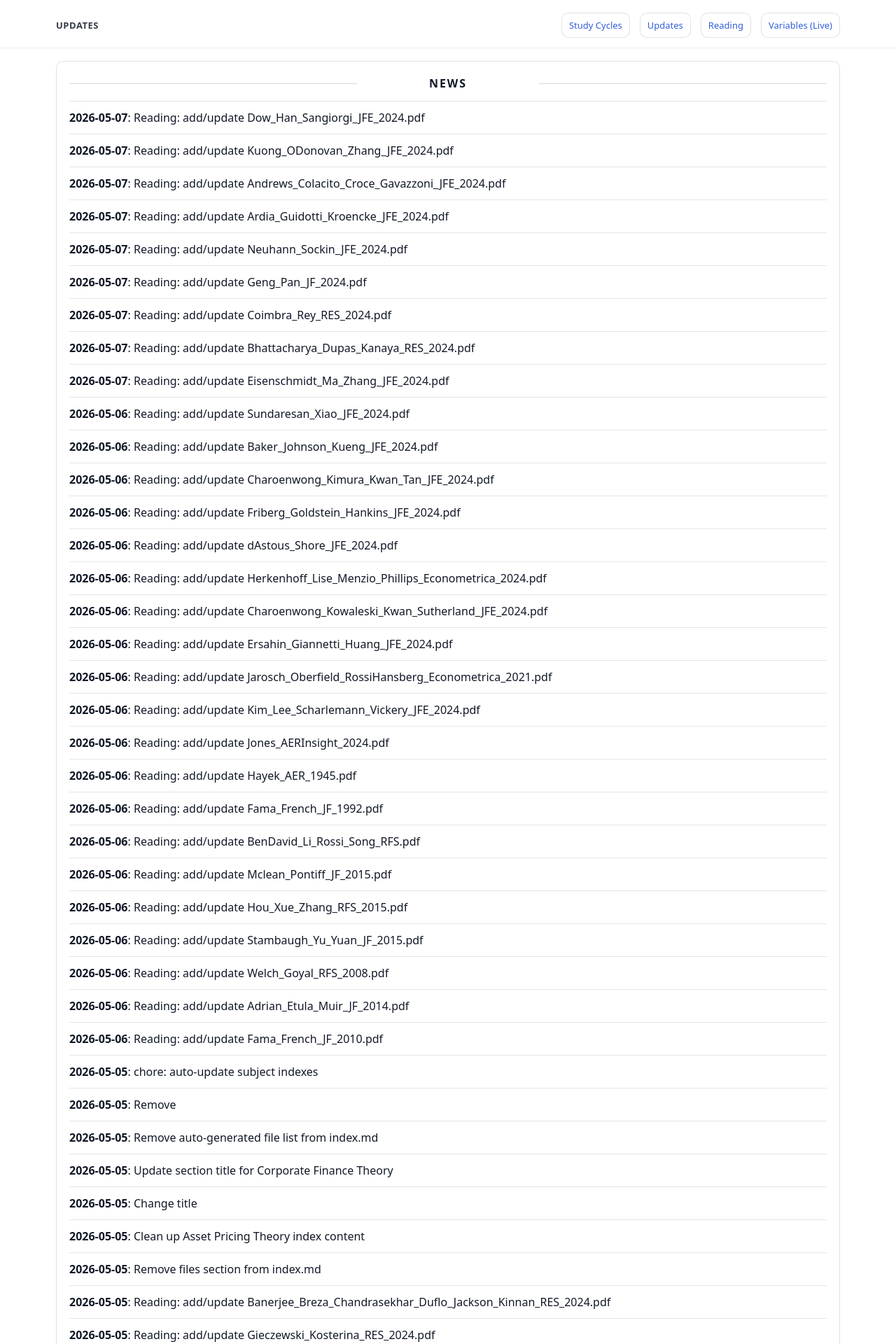
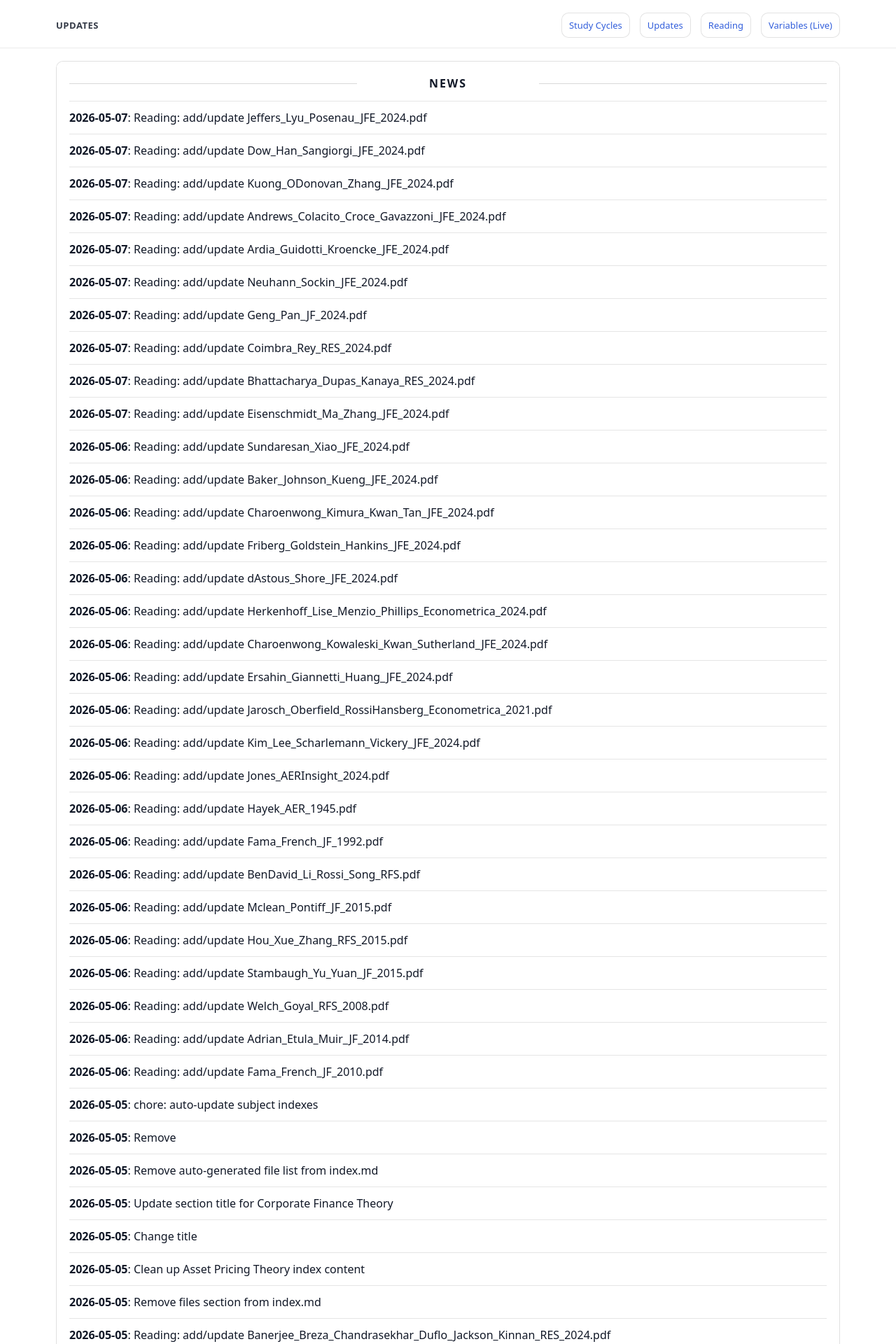
Before and after one commit to yaxinzn/study-archive, a Jekyll site: the page built from updates/index.md, in a window 1280 px wide. Shown: the top 1920 px of the page at 70% size. Built offline with Jekyll 4.4.1, drawn with Linux system fonts in a browser that asks for light colours; some of the changed text lies outside the part shown.

Commit message:
chore: update NEWS feed

```diff
--- a/_data/news.yml
+++ b/_data/news.yml
@@ -1,4 +1,7 @@
 # Auto-generated update history (sorted newest -> oldest). Do not edit manually.
+- ts: "1778148352"
+  date: "2026-05-07"
+  title: "Reading: add/update Jeffers_Lyu_Posenau_JFE_2024.pdf"
 - ts: "1778148191"
   date: "2026-05-07"
   title: "Reading: add/update Dow_Han_Sangiorgi_JFE_2024.pdf"
```
